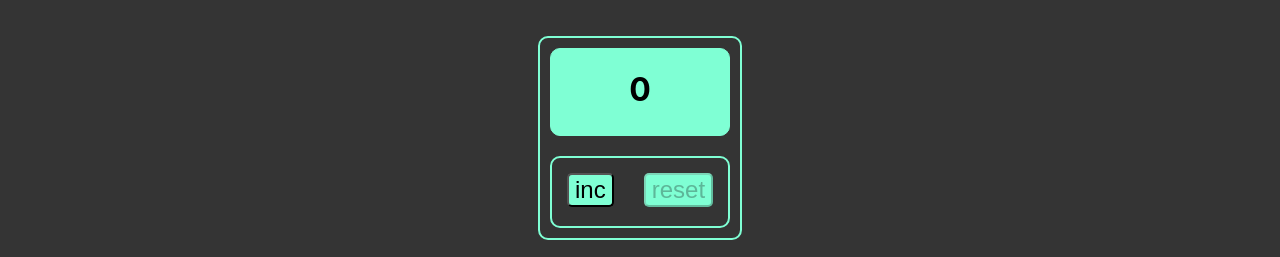
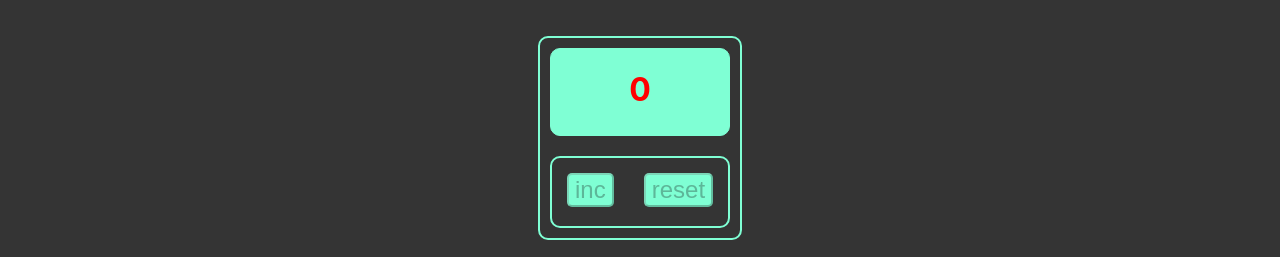
Before and after one commit to Vadzim-Fiodarau/SimpleCounter, a React (Create React App) app: page / in a window 1280 px wide. Shown: the part 281-538 px from the top of the page. Built offline with nearby package versions, Linux system fonts and the light colour scheme.

Commit message:
second commit

```diff
--- a/src/App.css
+++ b/src/App.css
@@ -1,4 +1,3 @@
-
 
 .App {
     width: 100vmax;
@@ -9,7 +8,7 @@
 
 }
 
-.wrapper-counter{
+.wrapper-counter {
     width: 200px;
     height: 200px;
     position: absolute;
@@ -46,18 +45,19 @@
 .wrap-button-inc {
     padding: 15px;
 }
+
 .wrap-button-res {
     padding: 15px;
 }
 
-.button-inc{
+.button-inc {
     font-size: x-large;
     border-radius: 5px;
     background-color: aquamarine;
     cursor: pointer;
 }
 
-.button-res{
+.button-res {
     font-size: x-large;
     border-radius: 5px;
     background-color: aquamarine;
@@ -69,3 +69,17 @@
 .red {
     color: red;
 }
+
+.inputError {
+    background-color: salmon;
+    opacity: 0.5;
+}
+
+.incorrect-value {
+    color: salmon;
+}
+
+.error{
+    color:red;
+    font-size: 20px;
+}
--- a/src/App.tsx
+++ b/src/App.tsx
@@ -1,24 +1,58 @@
-import React, {useState} from 'react';
+import React, {ChangeEvent, useEffect, useState} from 'react';
 import './App.css';
 import Counter from "./Counter";
 import {SetCounterValue} from "./SetCounterValue";
 
-export type statePropsType = number
-
-
 
 function App() {
 
-    let [counter, setCounter] = useState<statePropsType>(0)
+    let [counter, setCounter] = useState<any>(0)
+    let [maxValue, setMaxValue] = useState(0)
+    let [startValue, setStartValue] = useState(0)
+    let [error, setError] = useState(0)
+
+    useEffect(() => {
+        const currentMaxValueStorage = localStorage.getItem('currentMaxValue')
+        const currentStartValueStorage = localStorage.getItem('currentStartValue')
+        if (currentMaxValueStorage) {
+            const newMaxValueStorage = JSON.parse(currentMaxValueStorage)
+            setMaxValue(newMaxValueStorage)
+        }
+        if (currentStartValueStorage) {
+            const newStartValueStorage = JSON.parse(currentStartValueStorage)
+            setStartValue(newStartValueStorage)
+        }
+    }, [])
+
+    useEffect(() => {
+        localStorage.setItem('currentMaxValue', JSON.stringify(maxValue))
+        localStorage.setItem('currentStartValue', JSON.stringify(startValue))
+    }, [maxValue, startValue])
 
 
     const counterIncrement = () => {
-        if (counter >= 0 && counter < 5) {
+        if (counter < maxValue) {
             return setCounter(++counter)
         }
     }
 
-    const resetCounter = () => setCounter(0)
+    const resetCounter = () => setCounter(startValue)
+
+    const OnChangeMaxValueHandler = (e: ChangeEvent<HTMLInputElement>) => {
+        setMaxValue(JSON.parse(e.currentTarget.value))
+
+    }
+    const OnChangeStartValueHandler = (e: ChangeEvent<HTMLInputElement>) => {
+        setStartValue(JSON.parse(e.currentTarget.value))
+
+    }
+
+    const setNewValueHandler = () => {
+        setCounter(startValue)
+
+    }
+
+
 
 
     return (
@@ -26,8 +60,16 @@ function App() {
             <Counter counterIncrement={counterIncrement}
                      resetCounter={resetCounter}
                      counter={counter}
+                     maxValue={maxValue}
+                     startValue={startValue}
+
             />
-            <SetCounterValue counter={counter}/>
+            <SetCounterValue OnChangeMaxValueHandler={OnChangeMaxValueHandler}
+                             OnChangeStartValueHandler={OnChangeStartValueHandler}
+                             setNewValueHandler={setNewValueHandler}
+                             maxValue={maxValue}
+                             startValue={startValue}
+            />
         </div>
     );
 }
--- a/src/Counter.tsx
+++ b/src/Counter.tsx
@@ -1,29 +1,32 @@
 import React from "react";
-import {statePropsType} from "./App";
+import {Simulate} from "react-dom/test-utils";
+
+
 
 
 type CounterPropsType = {
     counterIncrement: () => void
     resetCounter: () => void
-    counter: statePropsType
-
+    counter: number
+    maxValue:number
+    startValue: number
 }
 
 
 function Counter(props: CounterPropsType) {
 
     const classes = props.counter >= 0 ? true : undefined
-
+    const inccoret = props.maxValue < 0 || props.startValue < 0 ?  <div className={'error'}>Incorect value </div>: props.counter
 
     return (
         <div className={'wrapper-counter'}>
             <div className={'counter'}>
-                <div className={props.counter === 5 ? 'red' : ''}><h1>{props.counter}</h1></div>
+                <div className={props.counter === props.maxValue ? 'red' : ''}><h1>{inccoret}</h1></div>
             </div>
             <div className={'wrapper-inc-res'}>
                 <div className={'wrap-button-inc'}>
                     <button className={'button-inc'}
-                            disabled={props.counter === 5 ? true : undefined}
+                            disabled={props.counter === props.maxValue || props.maxValue <0  || props.startValue <0 ? true : undefined}
                             onClick={props.counterIncrement}>inc
                     </button>
                 </div>
--- a/src/SetCounterValue.tsx
+++ b/src/SetCounterValue.tsx
@@ -1,40 +1,20 @@
-import React, {ChangeEvent, useEffect, useState} from "react";
+import React, {ChangeEvent} from "react";
 
 type PropsType = {
-    counter: number
+    OnChangeMaxValueHandler: (e: ChangeEvent<HTMLInputElement>) => void
+    OnChangeStartValueHandler: (e: ChangeEvent<HTMLInputElement>) => void
+    setNewValueHandler: () => void
+    maxValue: number
+    startValue: number
 }
 
-export const SetCounterValue = (props: PropsType) => {
-    let [maxValue, setMaxValue] = useState(0)
-    let [startValue, setStartValue] = useState(0)
-
-    useEffect(() => {
-        const currentMaxValueStorage = localStorage.getItem('currentMaxValue')
-        const currentStartValueStorage = localStorage.getItem('currentStartValue')
-        if (currentMaxValueStorage) {
-            const newMaxValueStorage = JSON.parse(currentMaxValueStorage)
-            setMaxValue(newMaxValueStorage)
-        }
-        if (currentStartValueStorage) {
-            const newStartValueStorage = JSON.parse(currentStartValueStorage)
-            setStartValue(newStartValueStorage)
-        }
-    }, [])
-
-    useEffect(() => {
-        localStorage.setItem('currentMaxValue', JSON.stringify(maxValue))
-        localStorage.setItem('currentStartValue', JSON.stringify(startValue))
-    }, [maxValue, startValue])
-
-    const OnChangeMaxValueHandler = (e: ChangeEvent<HTMLInputElement>) => {
-        setMaxValue(JSON.parse(e.currentTarget.value))
-    }
-    const OnChangeStartValueHandler = (e: ChangeEvent<HTMLInputElement>) => {
-        setStartValue(JSON.parse(e.currentTarget.value))
-    }
-    const setNewValueHandler = () => {
-        console.log('hi')
-    }
+export const SetCounterValue: React.FC<PropsType> = ({
+                                                         OnChangeMaxValueHandler,
+                                                         OnChangeStartValueHandler,
+                                                         setNewValueHandler,
+                                                         maxValue,
+                                                         startValue
+                                                     }) => {
 
 
     return (
@@ -45,20 +25,26 @@ export const SetCounterValue = (props: PropsType) => {
                         <h3>
                             max value
                         </h3>
-                        <input type={'number'} value={maxValue} onChange={OnChangeMaxValueHandler}/>
+                        <input className={maxValue < 0 ? 'inputError' : ''}
+                               type={'number'}
+                               value={maxValue}
+                               onChange={OnChangeMaxValueHandler}/>
                     </div>
                     <div>
                         <h3>
                             start value
                         </h3>
-                        <input type={'number'} value={startValue} onChange={OnChangeStartValueHandler}/>
+                        <input className={startValue < 0 ? 'inputError' : ''}
+                               type={'number'}
+                               value={startValue}
+                               onChange={OnChangeStartValueHandler}/>
                     </div>
                 </div>
             </div>
             <div className={'set-wrapper'}>
                 <div className={'wrap-button-set'}>
                     <button className={'button-set'}
-                            disabled={false}
+                            disabled={  maxValue < 0 || startValue < 0 ? true: undefined}
                             onClick={setNewValueHandler}>
                         set
                     </button>
```
Lines whose indentation alone changed are shown as unchanged.
